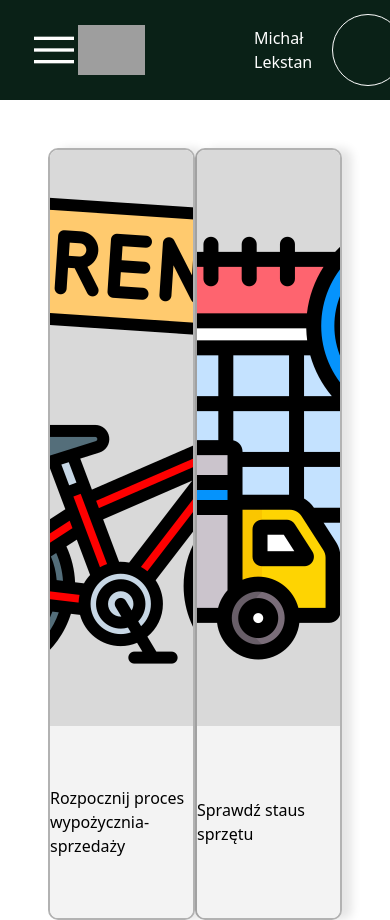
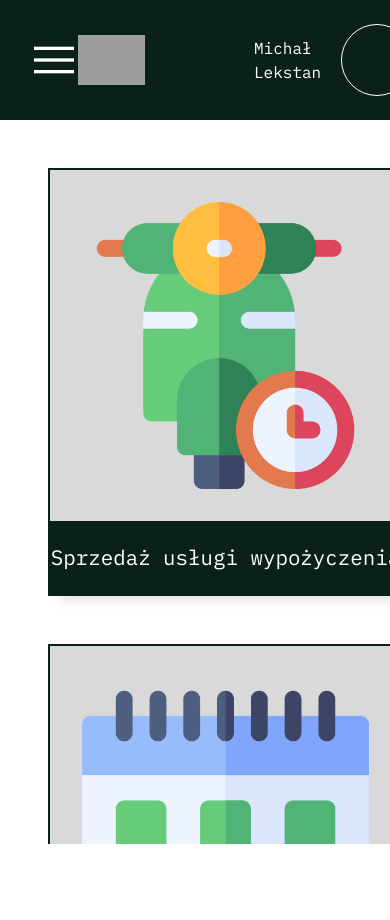
Before and after one commit to mlekstan/SRMS-frontend-open, a React (Vite) app in the folder frontend/: page / in a window 390 px wide. After the commit the page ends 844 px from the top, so only its background shows below. Built offline with nearby package versions, Linux system fonts and the light colour scheme; grey boxes are pictures that could not be loaded.

Commit message:
Responsive main-bord (close #4)

```diff
--- a/frontend/src/App.css
+++ b/frontend/src/App.css
@@ -1,6 +1,14 @@
 #root {
-  height: calc(100vh - 100px);
-  padding-top: 100px;
+  position: fixed;
+  width: 100%;
+  height: 100%;
+  max-height: 100vh;
+  display: grid;
+  grid-template-columns: auto 1fr;
+  grid-template-rows: var(--navbar-height) 1fr;
+  grid-template-areas:
+    "navbar navbar"
+    "sidebar main-board";
 }
 
 
--- a/frontend/src/MainBoard.module.css
+++ b/frontend/src/MainBoard.module.css
@@ -1,35 +1,53 @@
 .main-board {
-  height: calc(100% - 100px);
-  padding: 3em;
+  grid-area: main-board;
+  overflow: auto;
+  padding: 3rem;
 }
 
 .tiles-container {
+  width: 100%;
+  height: 100%;
   display: flex;
   justify-content: space-around;
+  align-items: center;
+  gap: 3rem 3rem;
+  flex-wrap: wrap;
 }
 
 
 .tile {
   display: grid;
-  grid-template: 3fr 1fr / 100%;
-  box-shadow: 10px 0 10px rgba(0, 0, 0, 0.1);
-  border-radius: 10px;
+  cursor: pointer;
+  width: auto;
+  grid-template: auto auto / 100%;
+  box-shadow: 10px 5px 10px rgba(0, 0, 0, 0.1);
+  border-radius: px;
   border-style: solid;
   border-width: 2px;
-  border-color: rgba(0, 0, 0, 0.3);
+  border-color: var(--first-color);
   overflow: hidden;
+  min-width: 351px;
 }
 
 .img-container {
   background-color: var(--third-color);
+  padding: 2rem;
   display: flex;
   justify-self: center;
-  padding: 2rem;
+}
+
+.img-container img {
+  height: auto;
+  max-width: 100%;
 }
 
 .text-container {
-  background-color: var(--fourth-color);
+  color: white;
+  background-color: var(--first-color);
+  text-wrap: nowrap;
+  padding: 1em;
   display: flex;
+  font-size: 1.3em;
   justify-content: center;
   align-items: center;
 }
--- a/frontend/src/MainBoard.tsx
+++ b/frontend/src/MainBoard.tsx
@@ -1,5 +1,5 @@
-import startRentalImg from '@/assets/bicycles.png';
-import checkScheduleImg from '@/assets/delivery-scheduled.png';
+import startRentalImg from '@/assets/scooter.png';
+import checkScheduleImg from '@/assets/pay-day.png';
 import styles from '@/MainBoard.module.css';
 
 
@@ -11,8 +11,8 @@ type TileProps = {
 
 
 const tiles = [
-  {imgSrc: startRentalImg, label: 'Rozpocznij proces wypożycznia-sprzedaży'},
-  {imgSrc: checkScheduleImg, label: 'Sprawdź staus sprzętu'}
+  {imgSrc: startRentalImg, label: 'Sprzedaż usługi wypożyczenia'},
+  {imgSrc: checkScheduleImg, label: 'Status sprzętu'}
 ];
 
 
--- a/frontend/src/NavBar.module.css
+++ b/frontend/src/NavBar.module.css
@@ -1,10 +1,7 @@
 .nav-bar {
   background-color: var(--first-color);
-  position: fixed;
-  width: 100vw;
-  height: 6.25rem;
-  top: 0;
-  left: 0;
+  grid-area: navbar;
+  position: static;
   display: grid;
   grid-template-columns: 20% 40% auto;
 }
--- a/frontend/src/SideBar.module.css
+++ b/frontend/src/SideBar.module.css
@@ -1,10 +1,8 @@
 .side-bar {
-  position: fixed;
-  height: 100vh;
-  width: 21.875rem;
-  padding: 2em 0;
-  padding-right: 1.875em;
-  overflow: hidden;
+  position: static;
+  grid-area: sidebar;
+  width: var(--sidebar-width);
+  overflow-x: hidden;
   background-color: var(--fourth-color);
   box-shadow: 10px 0 10px rgba(0, 0, 0, 0.1);
   transition: all 0.3s ease 0s;
@@ -12,13 +10,17 @@
 
 .side-bar ul {
   margin: 0;
-  padding: 0;
+  padding-right: 1em;
+  padding-left: 0;
+  padding-top: 1em;
 }
 
 .side-bar-option {
   display: flex;
   list-style-type: none;
-  padding: 1.5em;
+  padding-top: 1.5em;
+  padding-bottom: 1.5em;
+  padding-left: 1.5em;
   margin-bottom: 1em;
   transition: all 0.3s ease 0s;
   cursor: pointer;
@@ -38,13 +40,13 @@
   transition: all 0.1s ease 0s;
 }
 
-.side-bar-hidden {
+.side-bar.hidden {
   padding-left: 0;
   padding-right: 0;
   width: 0;
 }
 
-.side-bar-option-title-hidden {
+.side-bar-option-title.hidden {
   width: 0;
   font-size: 0;
 }
@@ -54,3 +56,9 @@
   padding-left: 1.8em;
   transition: all 0.3s ease 0s;
 }
+
+@media only screen and (max-width: 818px){
+  .side-bar {
+    width: 0;
+  }
+}
--- a/frontend/src/SideBar.tsx
+++ b/frontend/src/SideBar.tsx
@@ -27,7 +27,7 @@ const sideBarOptions = [
 
 
 function SideBarOption({ icon: Icon, label, visible }: SideBarOptionProps) {
-  const cssClassName = clsx(styles['side-bar-option-title'], !visible && styles['side-bar-option-title-hidden']);
+  const cssClassName = clsx(styles['side-bar-option-title'], !visible && styles['hidden']);
 
   return (
     <li className={styles['side-bar-option']}>
@@ -43,7 +43,7 @@ function SideBarOption({ icon: Icon, label, visible }: SideBarOptionProps) {
 
 
 export default function SideBar({ visible }: SideBarProps) {
-  const cssClassNames = clsx(styles['side-bar'], !visible && styles['side-bar-hidden']);
+  const cssClassNames = clsx(styles['side-bar'], !visible && styles['hidden']);
 
   const options = sideBarOptions.map((option, idx) => {
     return <SideBarOption key={idx} icon={option.icon} label={option.label} visible={visible} />;
--- a/frontend/src/index.css
+++ b/frontend/src/index.css
@@ -1,5 +1,8 @@
+@import url('https://fonts.googleapis.com/css2?family=IBM+Plex+Mono:ital,wght@0,100;0,200;0,300;0,400;0,500;0,600;0,700;1,100;1,200;1,300;1,400;1,500;1,600;1,700&display=swap');
+
+
 :root {
-  font-family: system-ui, Avenir, Helvetica, Arial, sans-serif;
+  font-family: "IBM Plex Mono", system-ui, Avenir, Helvetica, Arial, sans-serif;
   line-height: 1.5;
   font-weight: 400;
 
@@ -7,6 +10,9 @@
   --second-color: #399a6e;
   --third-color: rgb(217, 217, 217);
   --fourth-color: rgb(243, 243, 243);
+
+  --navbar-height: 120px;
+  --sidebar-width: 350px;
 
   /* color-scheme: light dark;
   color: rgba(255, 255, 255, 0.87);
@@ -19,7 +25,9 @@
 }
 
 body {
+  height: 100%;
   margin: 0;
+  padding: 0;
 }
 
 
```
Also changed, not shown: frontend/src/assets/pay-day.png (added), frontend/src/assets/scooter.png (added), frontend/src/components/icons/images.tsx (deleted).
